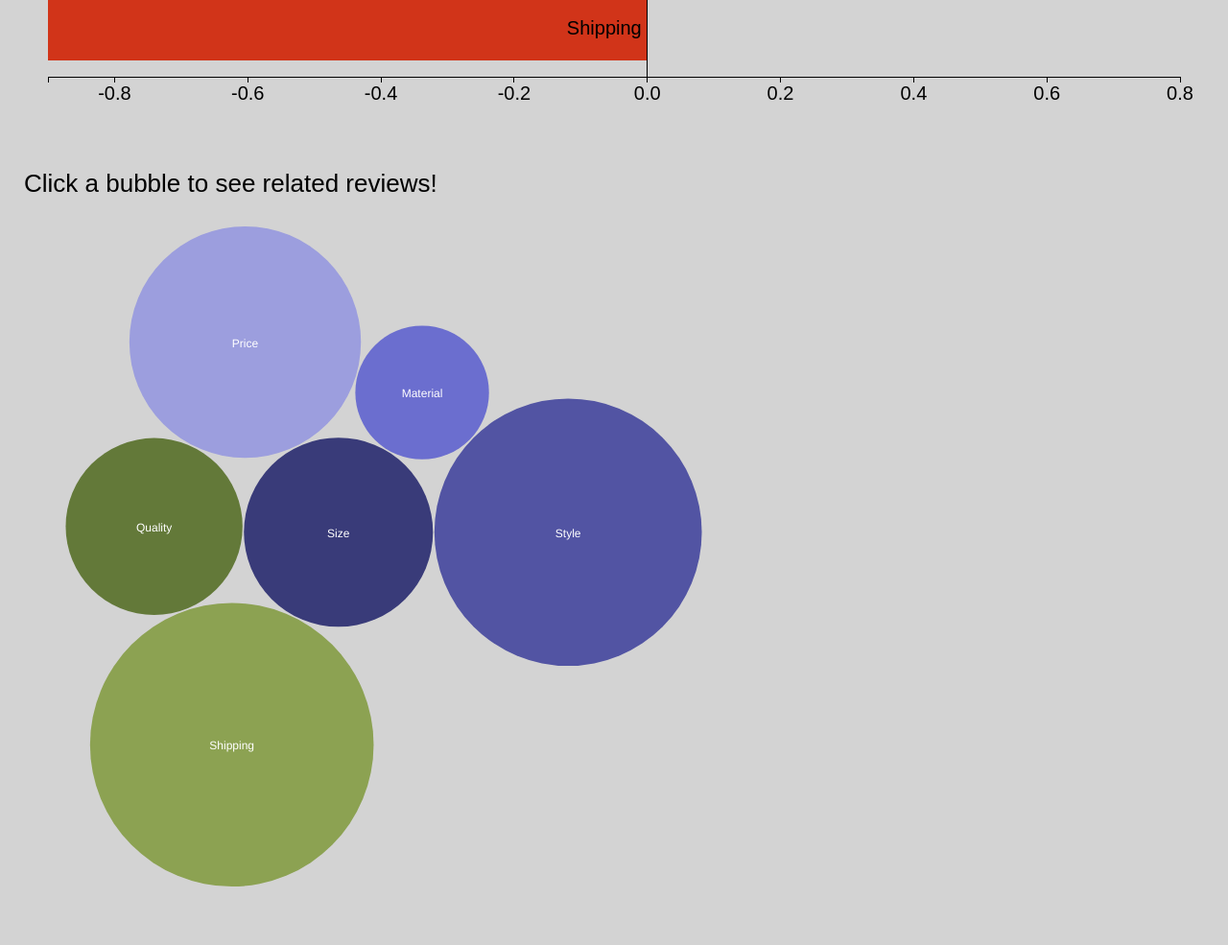
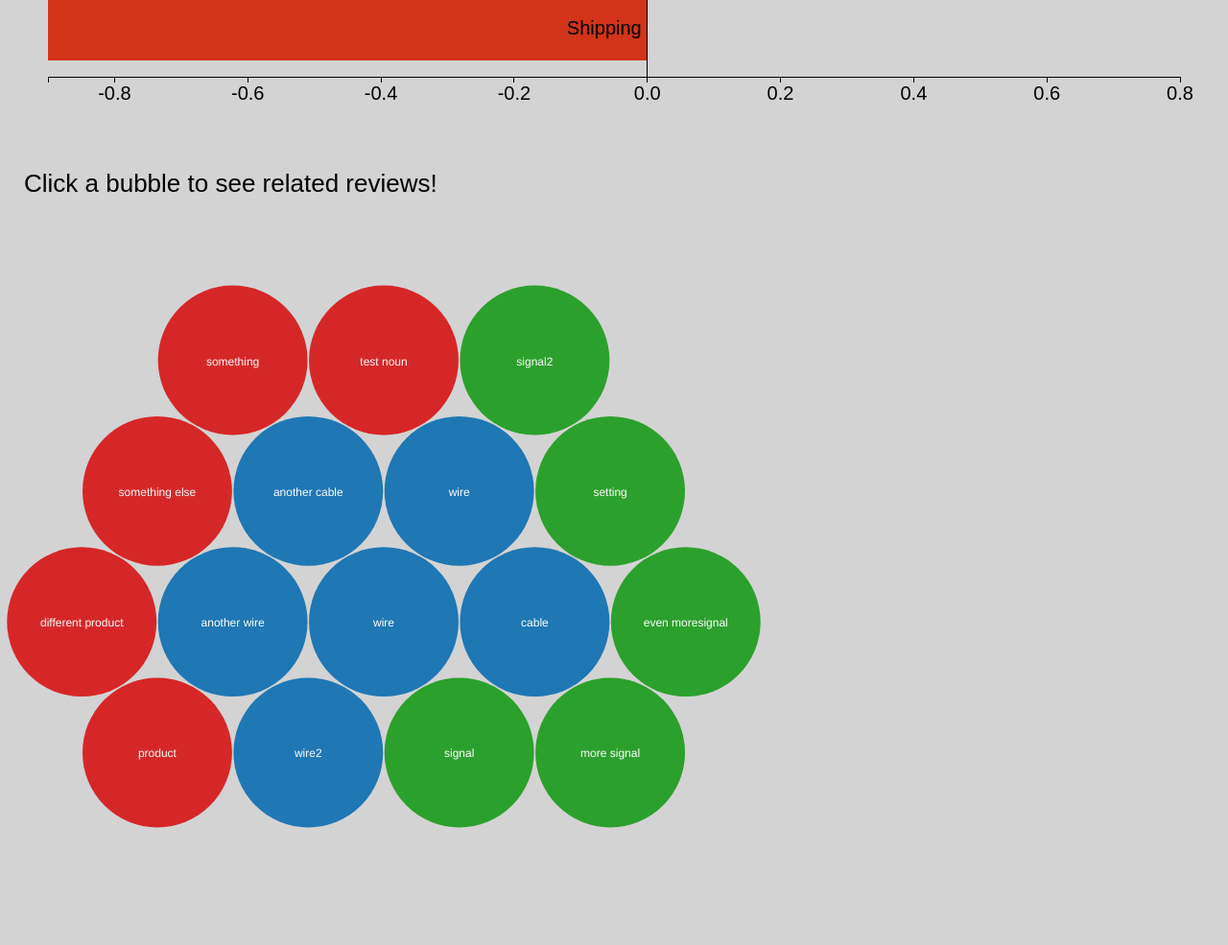
Before and after one commit to ishikaarora/Aspect-Sentiment-Analysis-on-Amazon-Reviews, a Flask app: page /Review in a window 1280 px wide. Shown: the part 561-1546 px from the top of the page at 96% size. Run offline with Flask 2, Linux system fonts and the light colour scheme; some libraries are stand-ins or nearby versions.

Commit message:
updated bubble chart

```diff
--- a/UI_stuff/templates/Review.html
+++ b/UI_stuff/templates/Review.html
@@ -99,40 +99,62 @@
         Scores2 = [["Size", 0.4], ["Style", 0.8], ["Material", 0.2], ["Price", 0.6],
         ["Quality",0.35], ["Shipping", 0.9]]
 
+        scoresJSON = [{"noun": "wire", "cluster": "wire"}, {"noun": "cable", "cluster": "wire"}, {"noun": "wire", "cluster": "wire"},{"noun": "another cable", "cluster": "wire"},{"noun": "another wire", "cluster": "wire"}, {"noun": "", "cluster": "wire"},{"noun": "wire2", "cluster": "wire"}, {"noun": "signal", "cluster": "signal"},{"noun": "more signal", "cluster": "signal"},{"noun": "even moresignal", "cluster": "signal"}, {"noun": "setting", "cluster": "signal"}, {"noun": "signal2", "cluster": "signal"},  {"noun": "test noun", "cluster": "product"},{"noun": "something", "cluster": "product"},{"noun": "something else", "cluster": "product"},{"noun": "different product", "cluster": "product"}, {"noun": "product", "cluster": "product"}]
 
-        // bubble chart
+
+        // determine number of unique clusters for bubble chart
+        Clusters = []
+        for(i=0;i<scoresJSON.length; i++){
+          if(!Clusters.includes(scoresJSON[i]["cluster"])) {
+            Clusters.push(scoresJSON[i]["cluster"])
+          }
+        }
+
+        // restructure data for bubble chart
+        Scores3 = []
+        for(i=0;i<scoresJSON.length; i++){
+          newList = []
+          if(scoresJSON[i]["noun"] != "") {
+            newList.push(scoresJSON[i]["noun"])
+            newList.push(scoresJSON[i]["cluster"])
+            //to keep all bubbles the same size
+            newList.push(1)
+          }
+          Scores3.push(newList)
+        }
+
+        console.log(Scores3)
 
         var maxSize = Math.min(w,h),
-          color = d3.scale.category20b(); //color category
+          color = d3.scale.category10(); //color category
 
         var bubble = d3.layout.pack()
             .sort(null)
             .size([maxSize, maxSize])
-            .value(function(d) {return d[1]})
+            .value(function(d) {return d[2]})
             .padding(1.5);
 
         var svg1 = d3.select("body")
             .append("svg")
-            .attr("width", maxSize)
-            .attr("height", maxSize)
+            .attr("width", w)
+            .attr("height", h)
             .attr("class", "bubble");
 
 
-        var nodes = bubble.nodes({children:Scores2}).filter(function(d) { return !d.children; });
+        nodes = bubble.nodes({children:Scores3}).filter(function(d) { return !d.children; });
 
-        // chart
         var bubbles = svg1.append("g")
             .attr("transform", "translate(0,0)")
             .selectAll(".bubble")
             .data(nodes)
             .enter();
 
-        // create bubbles
+
         bubbles.append("circle")
             .attr("r", function(d){ return d.r; })
             .attr("cx", function(d){ return d.x; })
             .attr("cy", function(d){ return d.y; })
-            .style("fill", function(d) { return color(d.value); })
+            .style("fill", function(d) { return color(d[1]); })
             .on("click", showGoodReview)
             .on("mouseover", function(d) { d3.select(this).style("cursor", 'pointer')})
             .on("mouseout", function(d) { d3.select(this).style("cursor", 'default')});
```
